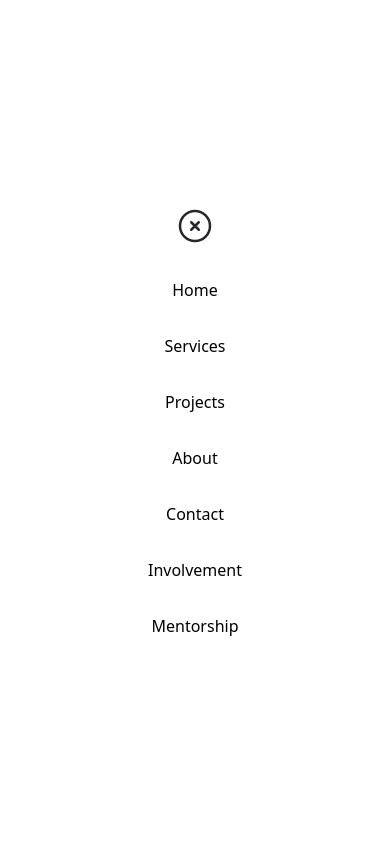
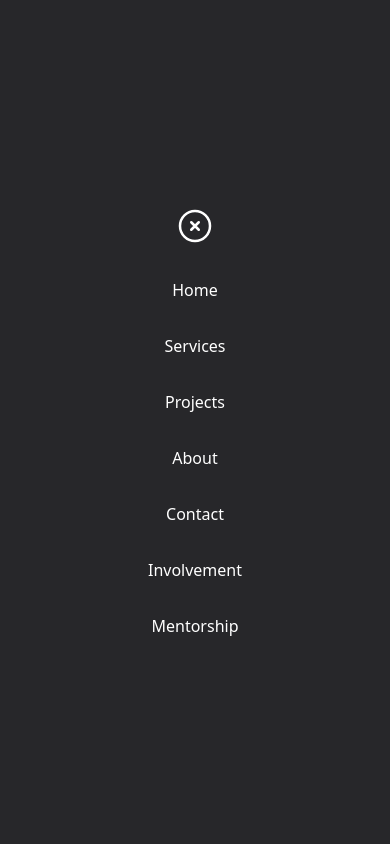
Before and after one commit to etudie/2024-portfolio, a React (Vite) app: page / in a window 390 px wide. Both pictures are taken after a click on the element 350 px from the left and 40 px from the top of the page. Shown: the top 844 px of the page. Built offline with nearby package versions, Linux system fonts and the light colour scheme.

Commit message:
Change mobileNav to dark

```diff
--- a/src/components/Navbar.tsx
+++ b/src/components/Navbar.tsx
@@ -172,21 +172,21 @@ const MobileNavBtn: React.FC<MobileNavProps> = ({ isOpen, setIsOpen }) => {
 
 const MobileNav: React.FC<MobileNavProps> = ({ setIsOpen }) => {
   return (
-    <div className="flex h-screen w-screen flex-col items-center justify-center bg-white">
-      <ul className="list-none">
+    <div className="flex h-screen w-screen flex-col items-center justify-center bg-zinc-800">
+      <ul className="list-none text-white">
         <li
           className="flex justify-center p-4"
           onClick={() => {
             setIsOpen(false);
           }}
         >
-          <XCircleIcon className="size-10 text-zinc-800" />
+          <XCircleIcon className="size-10 text-white" />
         </li>
         {navItems.map((item, idx) => {
           return (
             <Link to={item.url} key={idx}>
               <li
-                className="p-4 text-center"
+                className="p-4 text-center "
                 onClick={() => {
                   setIsOpen(false);
                 }}
```
